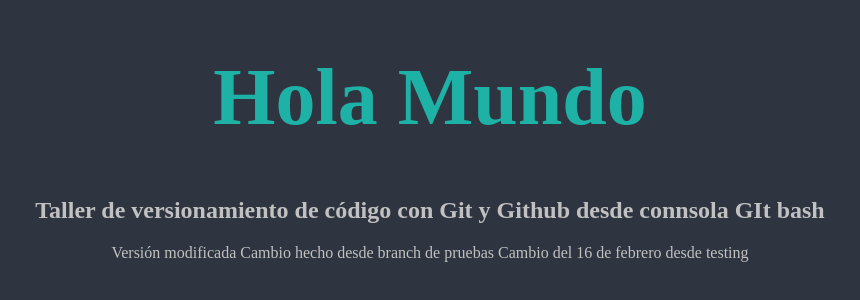
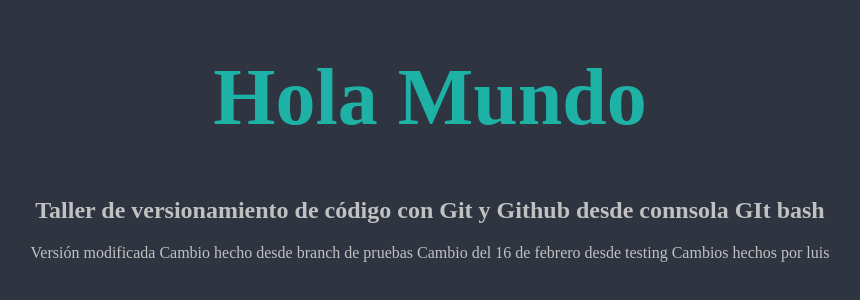
Before and after one commit to miguelropero/clase-git-v2, a plain HTML site: page index.html in a window 1280 px wide. Shown: the part 148-448 px from the top of the page, without its empty margins (210-1070 px from the left). Drawn offline with Linux system fonts and the light colour scheme.

Commit message:
Cambios hechos por luis, Tarea del 16/02/2023

```diff
--- a/index.html
+++ b/index.html
@@ -20,5 +20,7 @@ Cambio hecho desde branch de pruebas
 
 Cambio del 16 de febrero  desde testing
 
+Cambios hechos por luis
+
 </body>
 </html>
```
